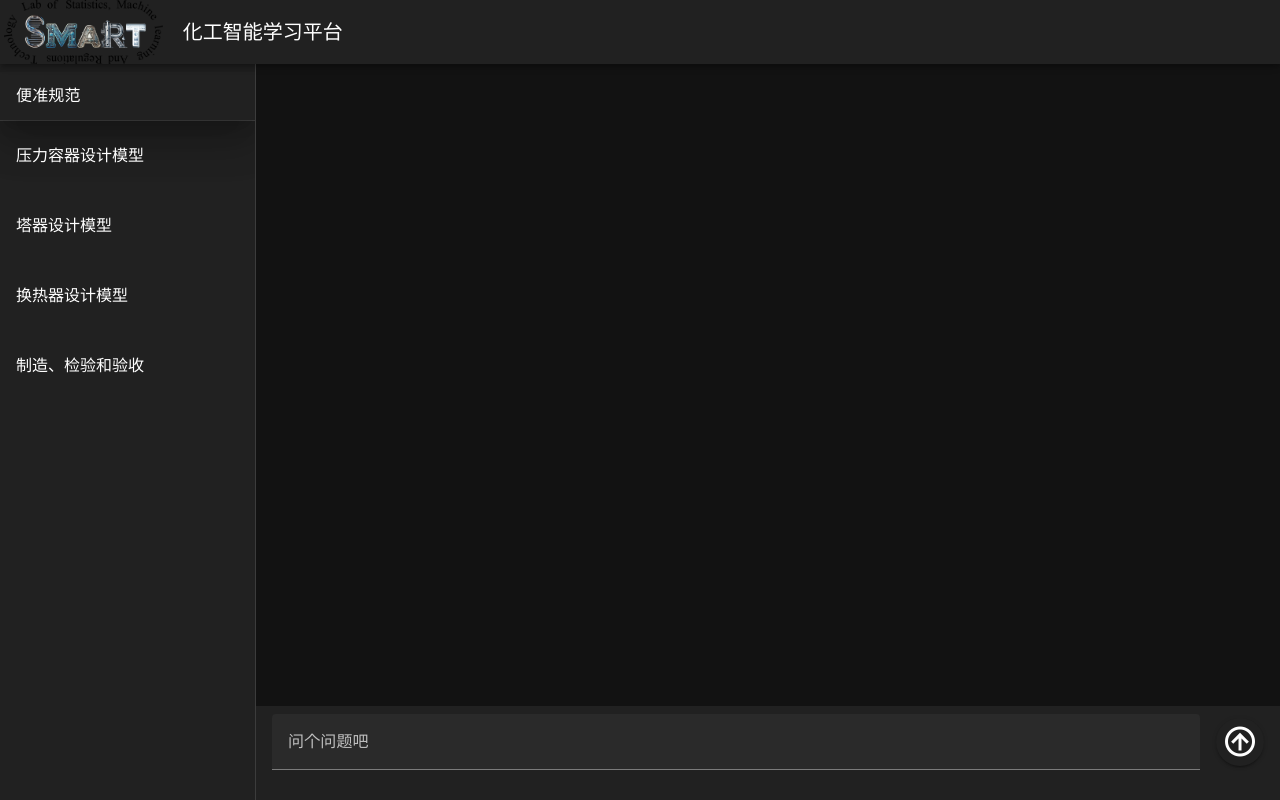
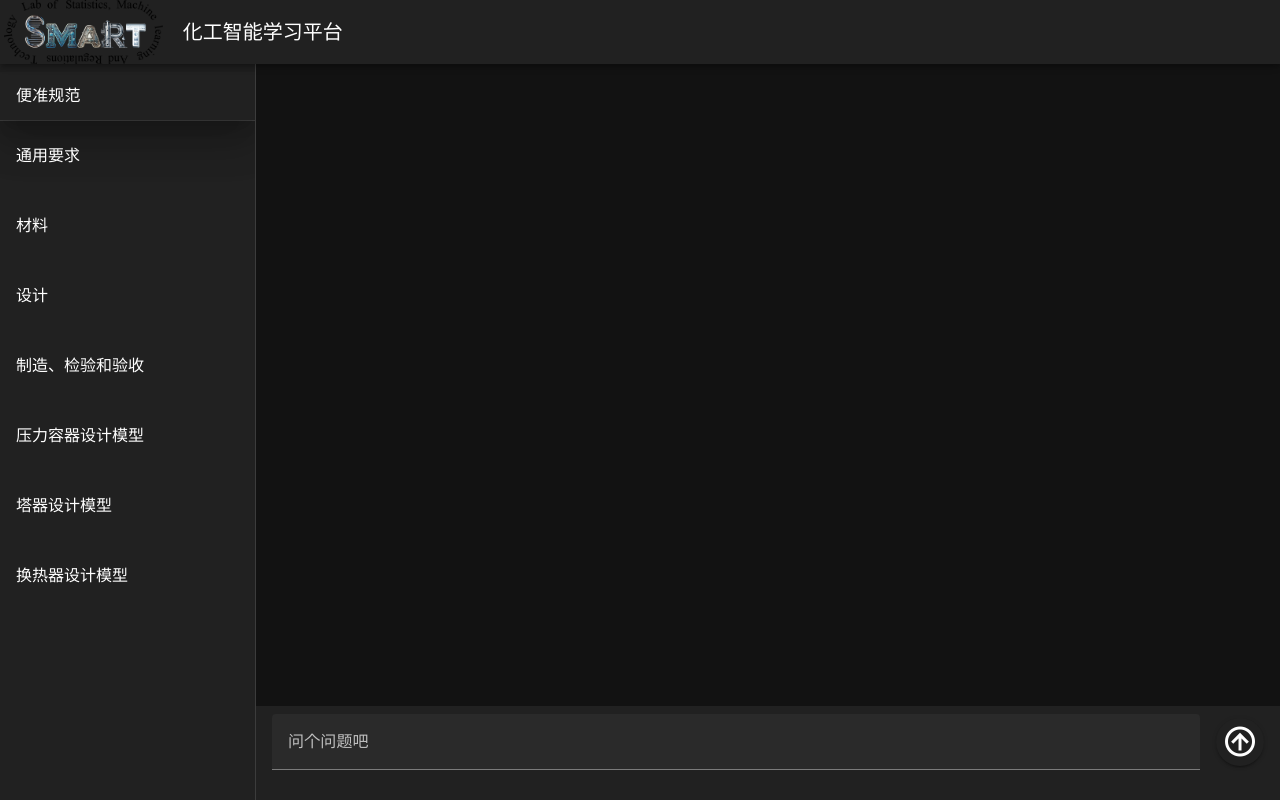
Before and after one commit to YuanYiQingMo/ksong_ai_ui, a Vue app: page / in a window 1280 px wide. Built offline with nearby package versions, Linux system fonts and the light colour scheme.

Commit message:
文字更改

```diff
--- a/src/components/MainPage.vue
+++ b/src/components/MainPage.vue
@@ -49,20 +49,32 @@ import { ref } from 'vue';
 
 const StandardItem = [
   {
-    name: "压力容器设计模型",
+    name: "通用要求",
     value: 1,
   },
   {
-    name: "塔器设计模型",
+    name: "材料",
     value: 2,
   },
   {
-    name: "换热器设计模型",
+    name: "设计",
     value: 3,
   },
   {
     name: "制造、检验和验收",
     value: 4,
+  },
+  {
+    name: "压力容器设计模型",
+    value: 5,
+  },
+  {
+    name: "塔器设计模型",
+    value: 6,
+  },
+  {
+    name: "换热器设计模型",
+    value: 7,
   },
 ];
 
@@ -112,9 +124,36 @@ const aiData = [
 (2)制造单位应当严格执行有关法规、安全技术规范及技术标准，按照设计文件
 的技术要求制造压力容器。`,
   },
+  {
+    id: 5,
+    text: `(1)压力容器制造(含现场制造、现场组焊、现场粘接，注 4-1)单位应当取得特
+种设备制造许可证，按照批准的范围进行制造，依据有关法规、安全技术规范的要
+求建立压力容器质量保证体系并且有效运行，制造单位及其主要负责人对压力容器
+的制造质量负责；
+(2)制造单位应当严格执行有关法规、安全技术规范及技术标准，按照设计文件
+的技术要求制造压力容器。`,
+  },
+  {
+    id: 6,
+    text: `(1)压力容器制造(含现场制造、现场组焊、现场粘接，注 4-1)单位应当取得特
+种设备制造许可证，按照批准的范围进行制造，依据有关法规、安全技术规范的要
+求建立压力容器质量保证体系并且有效运行，制造单位及其主要负责人对压力容器
+的制造质量负责；
+(2)制造单位应当严格执行有关法规、安全技术规范及技术标准，按照设计文件
+的技术要求制造压力容器。`,
+  },
+  {
+    id: 7,
+    text: `(1)压力容器制造(含现场制造、现场组焊、现场粘接，注 4-1)单位应当取得特
+种设备制造许可证，按照批准的范围进行制造，依据有关法规、安全技术规范的要
+求建立压力容器质量保证体系并且有效运行，制造单位及其主要负责人对压力容器
+的制造质量负责；
+(2)制造单位应当严格执行有关法规、安全技术规范及技术标准，按照设计文件
+的技术要求制造压力容器。`,
+  },
 ];
 
-let currentData = ref({ id: 1, text: `` });
+let currentData = ref({ id: 0, text: `` });
 let current_model_id = 1;
 
 function upload_question() {}
```
